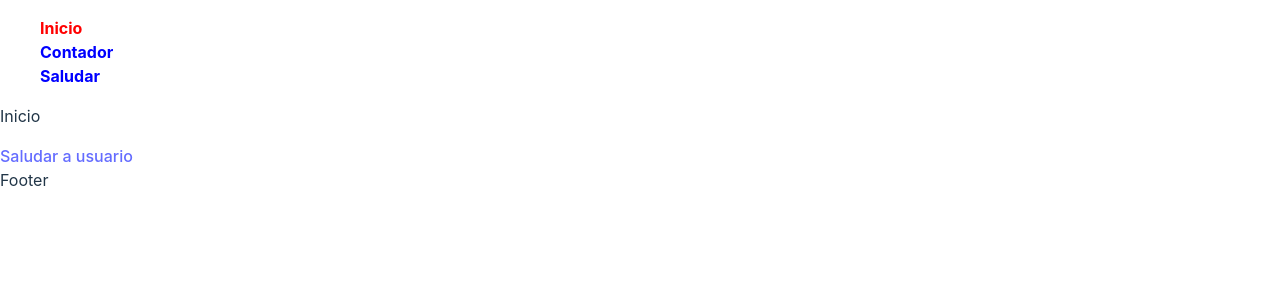
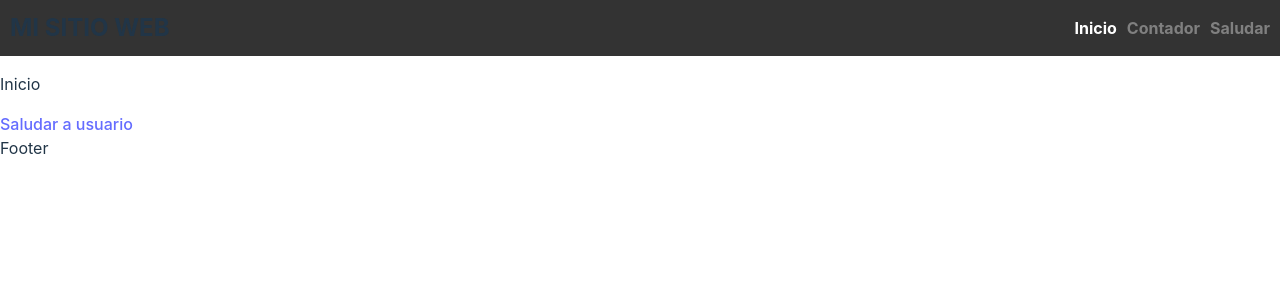
Before and after one commit to vasquezluis/practicas-auxiliaturas, a React (Vite) app in the folder 04_ejemploRutas/: page / in a window 1280 px wide. Shown: the top 300 px of the page. Built offline with nearby package versions, Linux system fonts and the light colour scheme.

Commit message:
added nav styles

```diff
--- a/04_ejemploRutas/src/components/_partials/NavBar.css
+++ b/04_ejemploRutas/src/components/_partials/NavBar.css
@@ -1,13 +1,48 @@
+.navbar {
+  display: flex;
+  justify-content: space-between;
+  align-items: center;
+  background-color: #333;
+  padding: 10px;
+}
+
+/* Navbar logo */
+.navbar-brand {
+  font-size: 24px;
+  font-weight: bold;
+  text-transform: uppercase;
+}
+
+/* Navbar links */
+.navbar-links {
+  display: flex;
+  list-style: none;
+  margin: 0;
+  padding: 0;
+}
+
+/* Navbar link */
+.navbar-link {
+  margin-left: 10px;
+  text-decoration: none;
+  color: #fff;
+}
+
+/* Navbar link hover */
+.navbar-link:hover {
+  color: white;
+}
+
 ul {
   list-style-type: none;
 }
 
 .active {
-  color: red;
+  color: white;
   font-weight: bold;
 }
 
 .notActive {
-  color: blue;
+  color: gray;
   font-weight: bold;
 }
--- a/04_ejemploRutas/src/components/_partials/NavBar.jsx
+++ b/04_ejemploRutas/src/components/_partials/NavBar.jsx
@@ -3,11 +3,12 @@ import { NavLink } from "react-router-dom";
 
 function NavBar() {
   return (
-    <div>
-      <ul>
+    <div className="navbar">
+      <div className="navbar-brand">Mi sitio web</div>
+      <ul className="navbar-links">
         <li>
           <NavLink
-            className={({ isActive }) => (isActive ? "active" : "notActive")}
+            className={({ isActive }) => (isActive ? "active navbar-link" : "notActive navbar-link")}
             to="/"
           >
             Inicio
@@ -15,7 +16,7 @@ function NavBar() {
         </li>
         <li>
           <NavLink
-            className={({ isActive }) => (isActive ? "active" : "notActive")}
+            className={({ isActive }) => (isActive ? "active navbar-link" : "notActive navbar-link")}
             to="/contador"
           >
             Contador
@@ -23,7 +24,7 @@ function NavBar() {
         </li>
         <li>
           <NavLink
-            className={({ isActive }) => (isActive ? "active" : "notActive")}
+            className={({ isActive }) => (isActive ? "active navbar-link" : "notActive navbar-link")}
             to="/saludar"
           >
             Saludar
```
